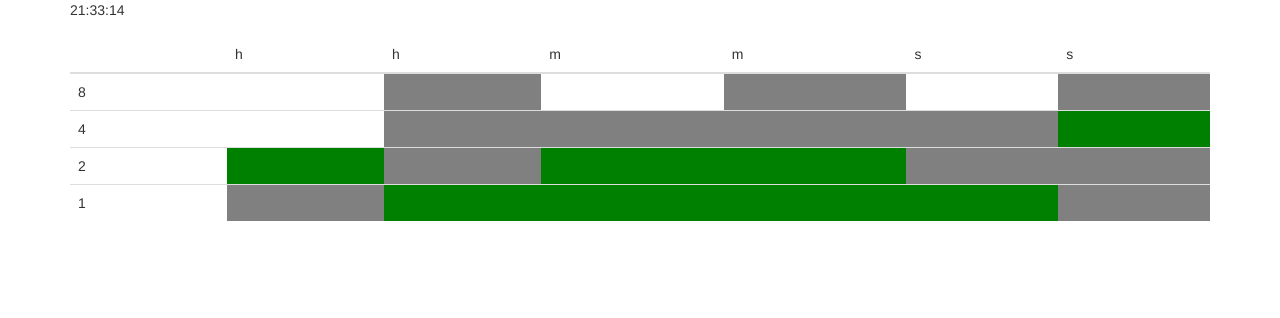
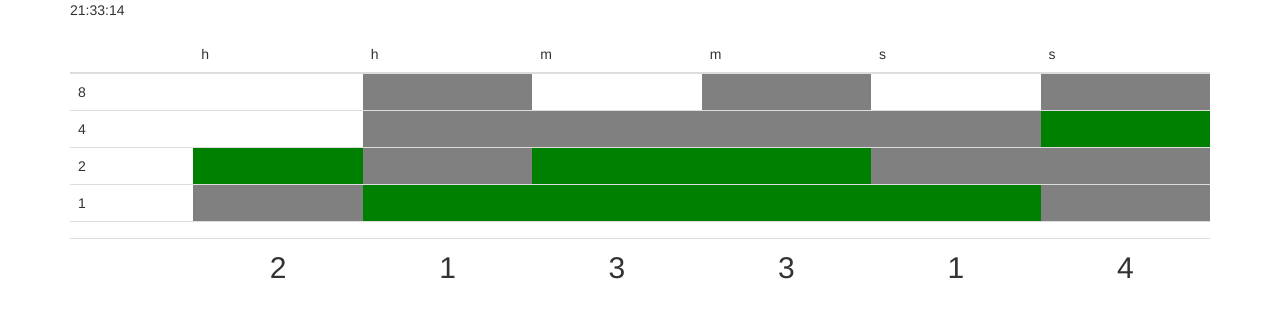
Before and after one commit to steveraaen/bin-clock, a plain HTML site: page index.html in a window 1280 px wide. Drawn offline with nearby package versions, Linux system fonts and the light colour scheme.

Commit message:
added digits at bottom

```diff
--- a/assets/css/style.css
+++ b/assets/css/style.css
@@ -11,3 +11,7 @@
 	border: none;
 	padding: 2px;
 }
+.bottom{
+	text-align: center;
+	font-size: 30px;
+}
--- a/assets/javascript/logic.js
+++ b/assets/javascript/logic.js
@@ -15,6 +15,13 @@ function updateTime() {
     s2 = parseInt(s2);
     console.log(h1)
     $('#nav').html(fmtTime);
+    $('#h1').html(h1).addClass('bottom');
+    $('#h2').html(h2).addClass('bottom');
+    $('#m1').html(m1).addClass('bottom');
+    $('#m2').html(m2).addClass('bottom');
+    $('#s1').html(s1).addClass('bottom');
+    $('#s2').html(s2).addClass('bottom');
+
     if (s2 === 1) {
         $('#ss4b').removeClass('off').addClass('on');
     }
--- a/index.html
+++ b/index.html
@@ -72,6 +72,26 @@
                     <td id="ss4a" class='off'></td>
                     <td id="ss4b" class='off'></td>
                 </tr>
+                <tr>
+                    <td></td>
+                    <td></td>
+                    <td></td>
+                    <td></td>
+                    <td></td>
+                    <td></td>
+                    <td></td>
+                </tr>
+                                <tr>
+                    <td></td>
+                    <td id = "h1"></td>
+                    <td id = "h2"></td>
+                    <td id = "m1"></td>
+                    <td id = "m2"></td>
+                    <td id = "s1"></td>
+                    <td id = "s2"></td>
+
+
+                </tr>
             </tbody>
         </table>
     </div>
```
